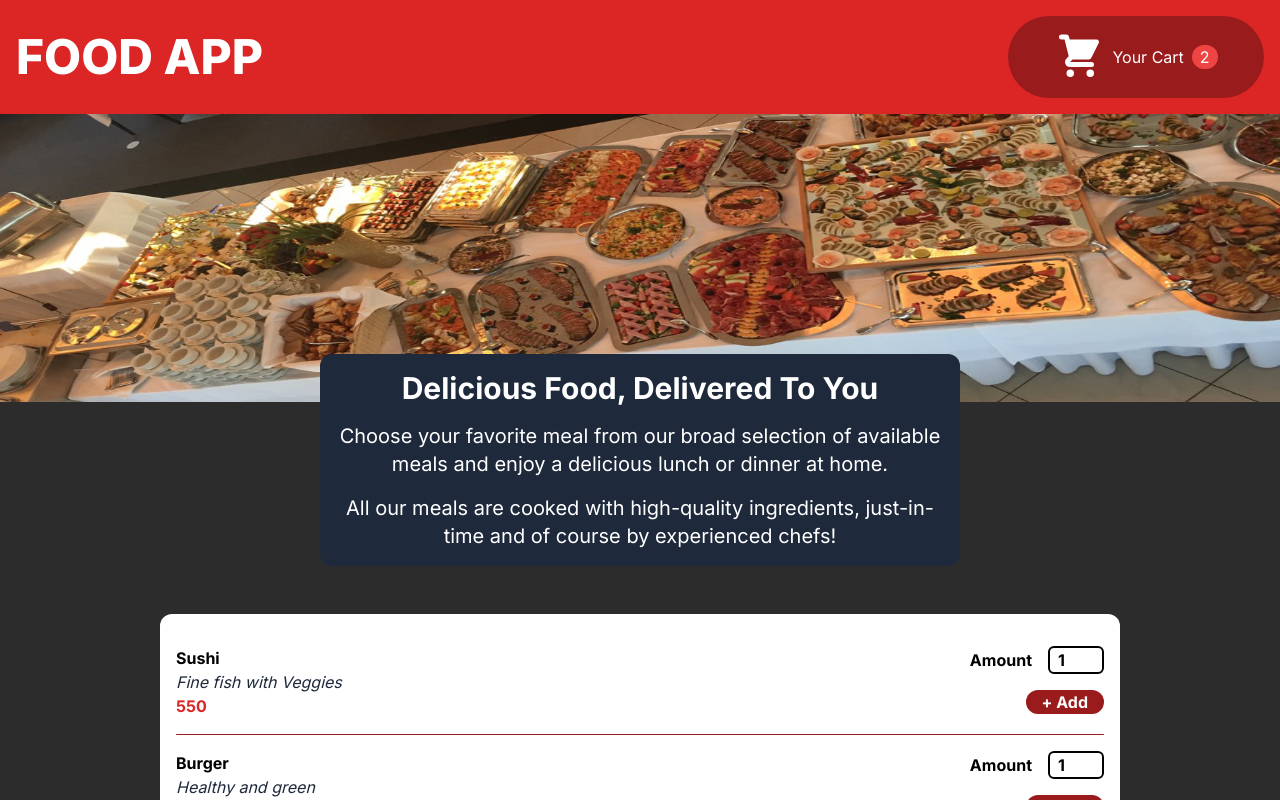
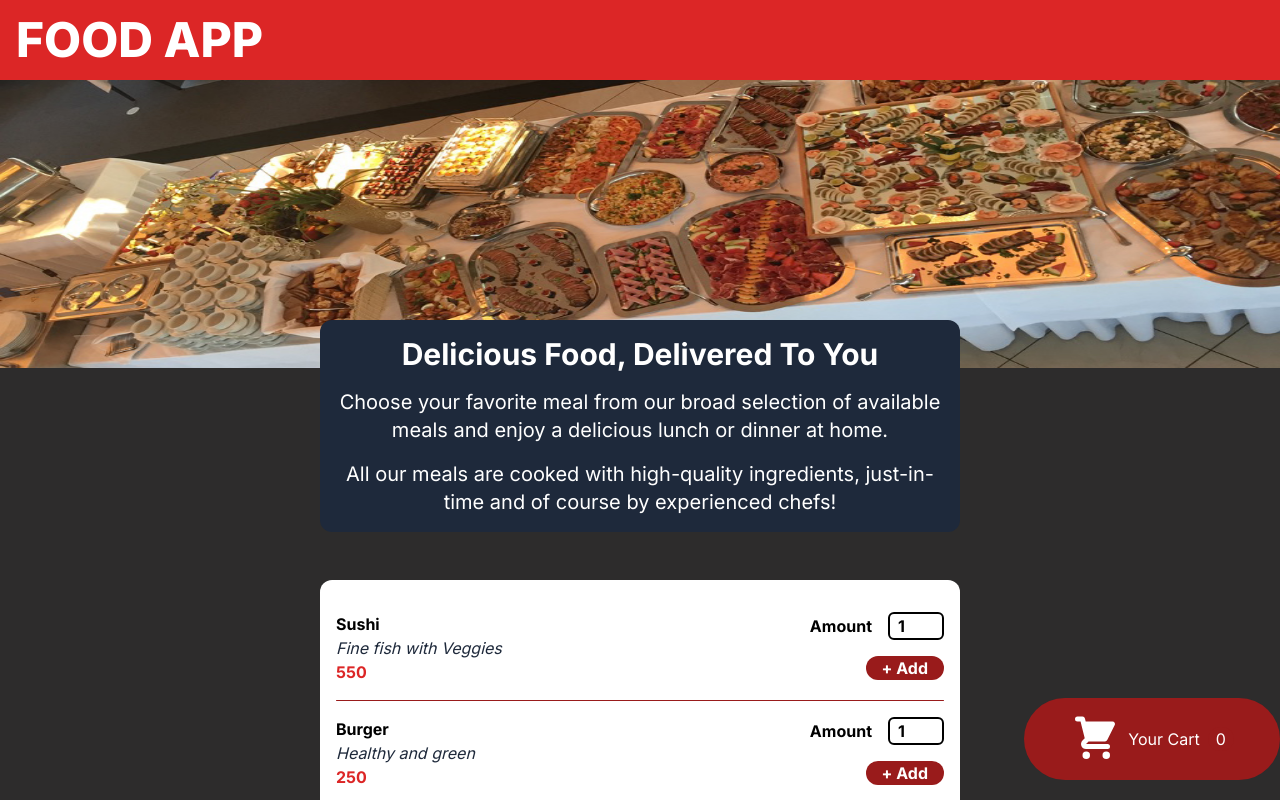
Before and after one commit to simran019/OnlineFoodOrderApp, a Next.js app: page / in a window 1280 px wide. Shown: the top 800 px of the page. Built offline with nearby package versions, Linux system fonts and the light colour scheme.

Commit message:
added cart add and remove logic

```diff
--- a/app/Cart/page.tsx
+++ b/app/Cart/page.tsx
@@ -1,49 +1,41 @@
+import { useContext } from "react";
+import CartContext from "../store/cart-context";
+import CartItem from "../CartItem/page";
+
 const Cart = (props: any) => {
-  const userCart = [{
-    mealId:"meal4",
-    mealName:"Ice Cream",
-    mealDescription:"Blueberries and nuts",
-    mealAmount:150,
- }];
+  const cartCtx = useContext(CartContext);
+
+  const userCart = cartCtx.items
+  const hasCartItems = cartCtx.items.length>0
+ const closeCartHandler =()=>{
+  props.onShow(false);
+ }
+
+
   return (
     <>
-      <div className="bg-white w-1/2 h-fit p-4 py-8 rounded-md flex flex-col gap-4 relative z-0">
+      <div className="bg-white w-1/2 h-1/2 overflow-y-auto p-4 py-8 rounded-md flex flex-col gap-4 relative z-0">
         {userCart.map((meal:any) => {
           return (
-            <div
-              className="flex justify-between items-center mb-4 p-2"
-              key={meal.mealId}
-            >
-              <div className="w-1/3 flex flex-col justify-between gap-2 font-bold h-18">
-                <div className="text-2xl">{meal.mealName}</div>
-                <div className="flex justify-between">
-                  <div className="text-red-800">Rs{meal.mealAmount}</div>
-                  <div>x1</div>
-                </div>
-              </div>
-              <div className="w-1/3 flex items-center gap-2 justify-end">
-                <button className="w-10 border-red-900 border-2  text-center rounded-md hover:text-white hover:bg-red-800">
-                  -
-                </button>
-                <button className="w-10 border-red-900 border-2  text-center rounded-md hover:text-white hover:bg-red-800">
-                  +
-                </button>
-              </div>
-            </div>
+            <CartItem id={meal.id} name={meal.name} amount={meal.amount} price={meal.price} />
           );
         })}
         <hr className="h-0.5 bg-red-800"></hr>
         <div className="flex justify-between">
           <div className="text-3xl font-extrabold">Total Amount</div>
           <div className="flex flex-col items-end gap-4">
-            <div className="text-3xl font-extrabold">Rs 100</div>
+            <div className="text-3xl font-extrabold">Rs {cartCtx.totalAmount}</div>
             <div className="flex gap-4">
-              <button className="border-2 border-red-800 text-red-800 hover:text-white hover:bg-red-800 w-16 rounded-xl px-2">
+              <button className="border-2 border-red-800 text-red-800 hover:text-white hover:bg-red-800 w-16 rounded-xl px-2"
+              onClick={closeCartHandler}
+              >
                 Close
               </button>
-              <button className="border-2 border-red-800 text-white bg-red-800 hover:text-white hover:bg-white hover:text-red-800 w-16 rounded-xl px-2">
+              {
+                hasCartItems && <button className="border-2 border-red-800 text-white bg-red-800 hover:text-white hover:bg-white hover:text-red-800 w-16 rounded-xl px-2">
                 Order
               </button>
+              }
             </div>
           </div>
         </div>
--- /dev/null
+++ b/app/CartItem/page.tsx
@@ -0,0 +1,45 @@
+"use client";
+
+import { useContext } from "react";
+import CartContext from "../store/cart-context";
+
+const CartItem =(props:any)=>{
+    const {id,name,amount,price} = props;
+    const cartCtx = useContext(CartContext);
+
+    const addItemHandler =(item:any)=>{
+        cartCtx.addItem(item)
+    }
+
+    const removeItemHandler=(id:string)=>{
+        cartCtx.removeItem(id)
+    }
+    return(
+        <div
+              className="flex justify-between items-center mb-4 p-2"
+              key={id}
+            >
+              <div className="w-1/3 flex flex-col justify-between gap-2 font-bold h-18">
+                <div className="text-2xl">{name}</div>
+                <div className="flex justify-between">
+                  <div className="text-red-800">Rs {price}</div>
+                  <div>x{amount}</div>
+                </div>
+              </div>
+              <div className="w-1/3 flex items-center gap-2 justify-end">
+                <button className="w-10 border-red-900 border-2  text-center rounded-md hover:text-white hover:bg-red-800"
+                onClick={()=>removeItemHandler(props.id)}
+                >
+                  -
+                </button>
+                <button className="w-10 border-red-900 border-2  text-center rounded-md hover:text-white hover:bg-red-800"
+                onClick={()=>addItemHandler({id,name,amount:1,price})}
+                >
+                  +
+                </button>
+              </div>
+            </div>
+    )
+}
+
+export default CartItem;
--- a/app/Header/page.tsx
+++ b/app/Header/page.tsx
@@ -1,12 +1,15 @@
 "use client";
 
+import { useContext } from "react";
 import HeaderCartButton from "../HeaderCartButton/page";
+import CartContext from "../store/cart-context";
 
 const Header = (props: any) => {
+
   return (
-    <div className="w-screen bg-red-600 p-4 flex justify-between items-center">
+    <div className="w-full bg-red-600 p-4 flex justify-between items-center">
       <span className="text-5xl text-white font-extrabold">FOOD APP</span>
-      <HeaderCartButton />
+
     </div>
   );
 };
--- a/app/HeaderCartButton/page.tsx
+++ b/app/HeaderCartButton/page.tsx
@@ -1,14 +1,33 @@
+"use client";
+
 import Image from "next/image";
 import CartIcon from "../../public/images/page.svg";
+import { useContext, useState } from "react";
+import CartContext from "../store/cart-context";
 
-const HeaderCartButton = () => {
+const HeaderCartButton = (props: any) => {
+
+  const cartCtx = useContext(CartContext);
+  const noOfItems = cartCtx.items.reduce((currentNo, item: any) => {
+    return currentNo + item.amount;
+  }, 0);
+
+
+
+  const clickHandler = () => {
+    props.onShow(true);
+  };
+
   return (
-    <button className="flex bg-red-800 justify-center gap-2 items-center text-white w-64 p-4 rounded-full">
+    <button
+      className={`flex justify-center gap-2 items-center text-white w-64 p-4 rounded-full sticky bottom-5 self-end bg-red-800`}
+      onClick={clickHandler}
+    >
       <div>
         <Image src={CartIcon} width={50} height={50} alt="cart_icon" />
       </div>
       <span>Your Cart</span>
-      <p className="bg-red-500 px-2 rounded-xl">2</p>
+      <p className="bg-red-800 px-2 rounded-xl">{noOfItems}</p>
     </button>
   );
 };
--- a/app/MealItem/page.tsx
+++ b/app/MealItem/page.tsx
@@ -13,7 +13,7 @@ const MealItem = (props: any) => {
           </div>
           <div className="text-red-600 font-bold">{amount}</div>
         </div>
-        <MealItemForm id={id} />
+        <MealItemForm id={id} amount={amount} name={name} onAddToCart={props.onAddToCart}/>
       </div>
       <hr className="border-0.5 border-red-800 rounded-xl"></hr>
     </>
--- a/app/MealItemForm/page.tsx
+++ b/app/MealItemForm/page.tsx
@@ -1,10 +1,25 @@
+import { useRef , useState} from "react";
 import Input from "../Input/page";
 
 const MealItemForm = (props: any) => {
+  const [amountIsValid, setAmountIsValid] = useState(true);
+  const inputAmountRef =useRef(0);
+
+  const submitHandler =(event:any)=>{
+    event.preventDefault();
+    const inputAmount= inputAmountRef.current.value;
+    if(inputAmount<1 || inputAmount>5 || inputAmount.trim().length==0){
+      setAmountIsValid(false);
+      return
+    }
+    props.onAddToCart(+inputAmount,props.id,props.amount,props.name);
+  }
+
   return (
     <div className="flex flex-col gap-4 items-end">
       <div>
         <Input
+        ref={inputAmountRef}
           label="Amount"
           input={{
             type: "number",
@@ -12,11 +27,12 @@ const MealItemForm = (props: any) => {
             max: "5",
             defaultValue: "1",
             step: "1",
-            id: "amount_" + props.id,
+            id:props.id,
           }}
         />
       </div>
-      <button className="px-4 bg-red-800 text-white font-bold rounded-xl w-fit">
+      {!amountIsValid && <span>Please enter a valid amount from 1-5</span>}
+      <button className="px-4 bg-red-800 text-white font-bold rounded-xl w-fit" onClick={submitHandler}>
         <p>+ Add</p>
       </button>
     </div>
--- a/app/Meals/page.tsx
+++ b/app/Meals/page.tsx
@@ -1,18 +1,32 @@
+import { useContext } from "react";
+
 import allMeals from "./mealsInfo";
 import Card from "../Card/page";
 import MealItem from "../MealItem/page";
+import CartContext from "../store/cart-context";
 
 const Meals = (props: any) => {
+  const cartCtx = useContext(CartContext);
+  const cartHandler = (amount: any, id:any,price:any,name:string) => {
+    cartCtx.addItem({
+      id: id,
+      name: name,
+      amount: amount,
+      price: price,
+    });
+  };
   return (
-    <Card className="w-3/4">
+    <Card className="w-1/2">
       {allMeals.map((meal: any, index: any) => {
         return (
           <MealItem
             key={meal.mealId}
             id={meal.mealId}
             name={meal.mealName}
+            price={meal.price}
             description={meal.mealDescription}
             amount={meal.mealAmount}
+            onAddToCart={cartHandler}
           />
         );
       })}
--- a/app/PictureSection/page.tsx
+++ b/app/PictureSection/page.tsx
@@ -2,9 +2,9 @@ import Image from "next/image";
 import Bg from "../../public/images/bg.jpg";
 import MealsSummary from "../MealsSummary/page";
 
-const PictureSection = () => {
+const PictureSection = (props:any) => {
   return (
-    <div className="text-black flex flex-col items-center text-white">
+    <div className="text-black flex flex-col items-center text-white sticky">
       <Image src={Bg} className="w-screen h-72 relative z-0" alt="bg_image" />
       <MealsSummary/>
     </div>
--- a/app/page.tsx
+++ b/app/page.tsx
@@ -1,17 +1,35 @@
 "use client";
 
+import Image from "next/image";
 import Header from "./Header/page";
 import PictureSection from "./PictureSection/page";
 import Meals from "./Meals/page";
+import { useState } from "react";
 import Cart from "./Cart/page";
+import CartProvider from "./store/cartProvider";
+import HeaderCartButton from "./HeaderCartButton/page";
 
 export default function Home() {
-
+  const [cartIsShown, setCartIsShown] = useState(false);
+  const showCartHandler = (val: boolean) => {
+    setCartIsShown(val);
+  };
   return (
-    <main className="flex min-h-screen flex-col items-center">
-      <Header/>
-      <PictureSection/>
-      <Meals/>
-    </main>
+    <div className="flex flex-col items-center">
+      <CartProvider>
+        <Header onShow={showCartHandler} />
+        <PictureSection />
+        <Meals />
+        {cartIsShown && (
+          <div
+            className="flex items-center justify-center relative z-10 w-screen bg-black h-screen opacity-90"
+            style={{ top: "-1100px", left: "0px" }}
+          >
+            <Cart onShow={showCartHandler} />
+          </div>
+        )}
+        <HeaderCartButton onShow={showCartHandler}/>
+      </CartProvider>
+    </div>
   );
 }
--- /dev/null
+++ b/app/store/cart-context.tsx
@@ -0,0 +1,10 @@
+import {createContext} from "react";
+
+const CartContext =createContext({
+    items:[],
+    totalAmount:0,
+    addItem:(item:any)=>{},
+    removeItem:(id:string)=>{},
+})
+
+export default CartContext;
--- /dev/null
+++ b/app/store/cartProvider.tsx
@@ -0,0 +1,103 @@
+import { useReducer } from "react";
+import CartContext from "./cart-context";
+
+const defaultCartState = {
+  items: [],
+  totalAmount: 0,
+};
+
+const cartReducer = (state: any, action: any) => {
+  if (action.type == "ADD") {
+    const updatedAmount =
+      state.totalAmount + action.item.amount * action.item.price;
+
+    //get index if item is there in cart
+    const existsInCartIndex = state.items.findIndex(
+      (item: any) => item.id == action.item.id
+    );
+
+    //get item at that index
+    const existingCartItem = state.items[existsInCartIndex];
+
+    //if item is in cart change amount
+    let updatedItem;
+    let updatedItems;
+
+    if (existingCartItem) {
+      //update the item
+      updatedItem = {
+        ...existingCartItem,
+        amount: existingCartItem.amount + action.item.amount,
+      };
+      //get all items
+      updatedItems = [...state.items];
+      //store the updatedItem
+      updatedItems[existsInCartIndex] = updatedItem;
+    } else {
+      updatedItems = state.items.concat(action.item);
+    }
+
+    return {
+      items: updatedItems,
+      totalAmount: updatedAmount,
+    };
+  }
+  if (action.type == "REMOVE") {
+    //if amount is 1 remove item from cart otherwise reduce amount
+    const existsInCartIndex = state.items.findIndex(
+      (item: any) => item.id == action.id
+    );
+    let updatedItem;
+    let updatedItems;
+        let updatedAmount;
+
+    const existingCartItem = state.items[existsInCartIndex];
+    if (existingCartItem.amount == 1) {
+        updatedItems=state.items.filter((item:any)=>item.id!=action.id)
+        updatedAmount = state.totalAmount - existingCartItem.price;
+    } else {
+      updatedItem = {
+        ...existingCartItem,
+        amount: existingCartItem.amount - 1,
+      };
+      updatedItems=[...state.items]
+      updatedItems[existsInCartIndex]=updatedItem;
+       updatedAmount = state.totalAmount - existingCartItem.price;
+
+    }
+    return {
+      items: updatedItems,
+      totalAmount: updatedAmount,
+    };
+    // const allItems=[...state.items]
+  }
+  return defaultCartState;
+};
+const CartProvider = (props: any) => {
+  const [cartState, dispatchCartAction] = useReducer(
+    cartReducer,
+    defaultCartState
+  );
+  const addItemToCartHandler = (item: any) => {
+    dispatchCartAction({ type: "ADD", item: item });
+  };
+
+  const removeItemFromCartHandler = (id: string) => {
+    dispatchCartAction({ type: "REMOVE", id: id });
+  };
+
+  const cartContext = {
+    items: cartState.items,
+    totalAmount: cartState.totalAmount,
+    addItem: addItemToCartHandler,
+    removeItem: removeItemFromCartHandler,
+  };
+
+  return (
+    <CartContext.Provider value={cartContext}>
+      {props.children}
+    </CartContext.Provider>
+  );
+};
+
+export default CartProvider;
```
Also changed, not shown: app/Input/page.tsx (+5 -2 lines).
